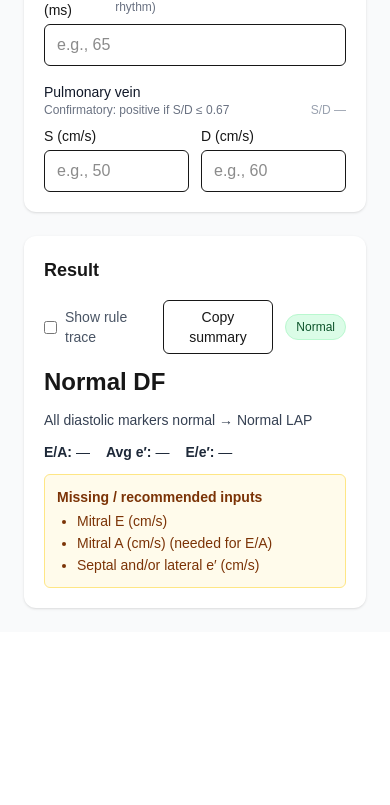
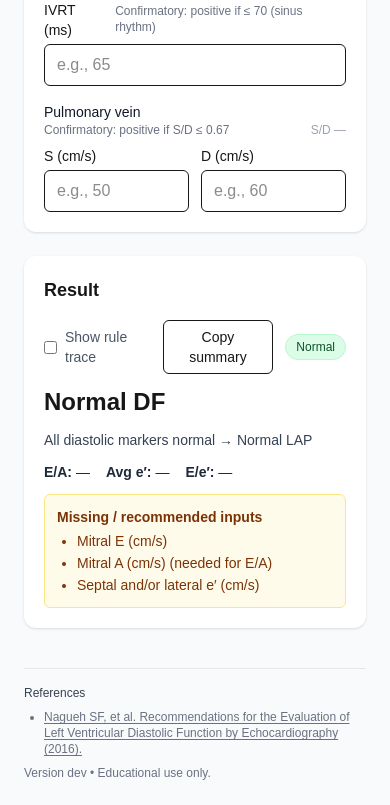
Before and after one commit to Masaaki1958/dd-grade-2025, a Next.js app: page / in a window 390 px wide. Shown: the part 850-1655 px from the top of the page. Before the commit the page ends 1482 px from the top, so only its background shows below. Built offline with nearby package versions, Linux system fonts and the light colour scheme.

Commit message:
Fix iPhone faded inputs; bump version to 0.1.2

```diff
--- a/app/page.tsx
+++ b/app/page.tsx
@@ -2,6 +2,8 @@
 
 import { useMemo, useState } from "react";
 import { computeDD2025, type DDInputs } from "../lib/dd2025";
+
+const APP_VERSION = process.env.NEXT_PUBLIC_APP_VERSION ?? "dev";
 
 function num(x: string): number | null {
   const t = x.trim();
@@ -152,6 +154,11 @@ const pvSD = useMemo(() => {
       <div className="mx-auto max-w-3xl space-y-6">
         <header className="space-y-1">
           <h1 className="text-2xl font-semibold">LV Diastolic Function (2025)</h1>
+
+          <div className="text-xs text-gray-500">
+             Version {APP_VERSION}
+          </div>
+
           <p className="text-sm text-gray-600">
             Educational tool. Not for clinical decision making.
           </p>
@@ -438,6 +445,27 @@ const pvSD = useMemo(() => {
         {/* Hidden preview: useful for debugging (optional) */}
         {/* <pre className="text-xs text-gray-500 whitespace-pre-wrap">{summaryText}</pre> */}
       </div>
+      <footer className="mt-10 border-t border-gray-200 pt-4 text-xs text-gray-500">
+  <div className="space-y-2">
+    <div className="font-medium text-gray-700">References</div>
+
+    <ul className="list-disc pl-5 space-y-1">
+      <li>
+        <a
+          href="https://pubmed.ncbi.nlm.nih.gov/27037982/"
+          target="_blank"
+          rel="noreferrer"
+          className="underline underline-offset-2 hover:text-gray-700"
+        >
+          Nagueh SF, et al. Recommendations for the Evaluation of Left Ventricular
+          Diastolic Function by Echocardiography (2016).
+        </a>
+      </li>
+    </ul>
+
+    <div>Version {APP_VERSION} • Educational use only.</div>
+  </div>
+</footer>
     </main>
   );
 }
@@ -460,14 +488,20 @@ function Field({
   disabled?: boolean;
 }) {
   return (
-    <label className={`space-y-1 ${disabled ? "opacity-60" : ""}`}>
+    <label className="space-y-1">
       <div className="flex items-baseline justify-between gap-2">
-        <span className="text-sm font-medium">{label}</span>
-        {hint && <span className="text-xs text-gray-500">{hint}</span>}
+       <span className={`text-sm font-medium ${disabled ? "text-gray-400" : ""}`}>
+  {label}
+</span>
+{hint && (
+  <span className={`text-xs ${disabled ? "text-gray-300" : "text-gray-500"}`}>
+    {hint}
+  </span>
+)}
       </div>
 
       <input
-        className="w-full border rounded-md px-3 py-2 outline-none focus:ring"
+        className="w-full border rounded-md px-3 py-2 outline-none focus:ring disabled:opacity-100 disabled:bg-white disabled:text-gray-900"
         value={v}
         onChange={(e) => setForm((f: any) => ({ ...f, [s]: e.target.value }))}
         placeholder={placeholder}
--- a/package.json
+++ b/package.json
@@ -1,6 +1,6 @@
 {
   "name": "dd-grade-2025",
-  "version": "0.1.0",
+  "version": "0.1.2",
   "private": true,
   "scripts": {
     "dev": "next dev",
```
